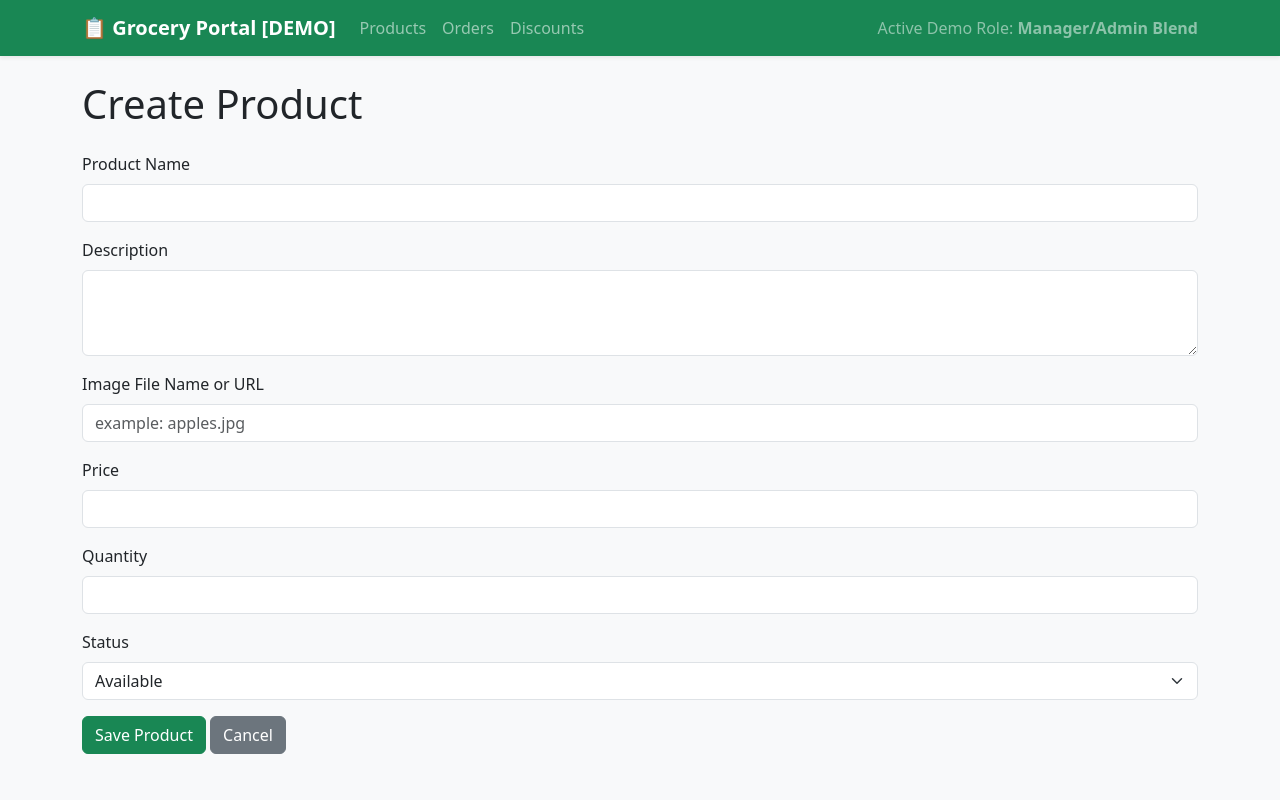
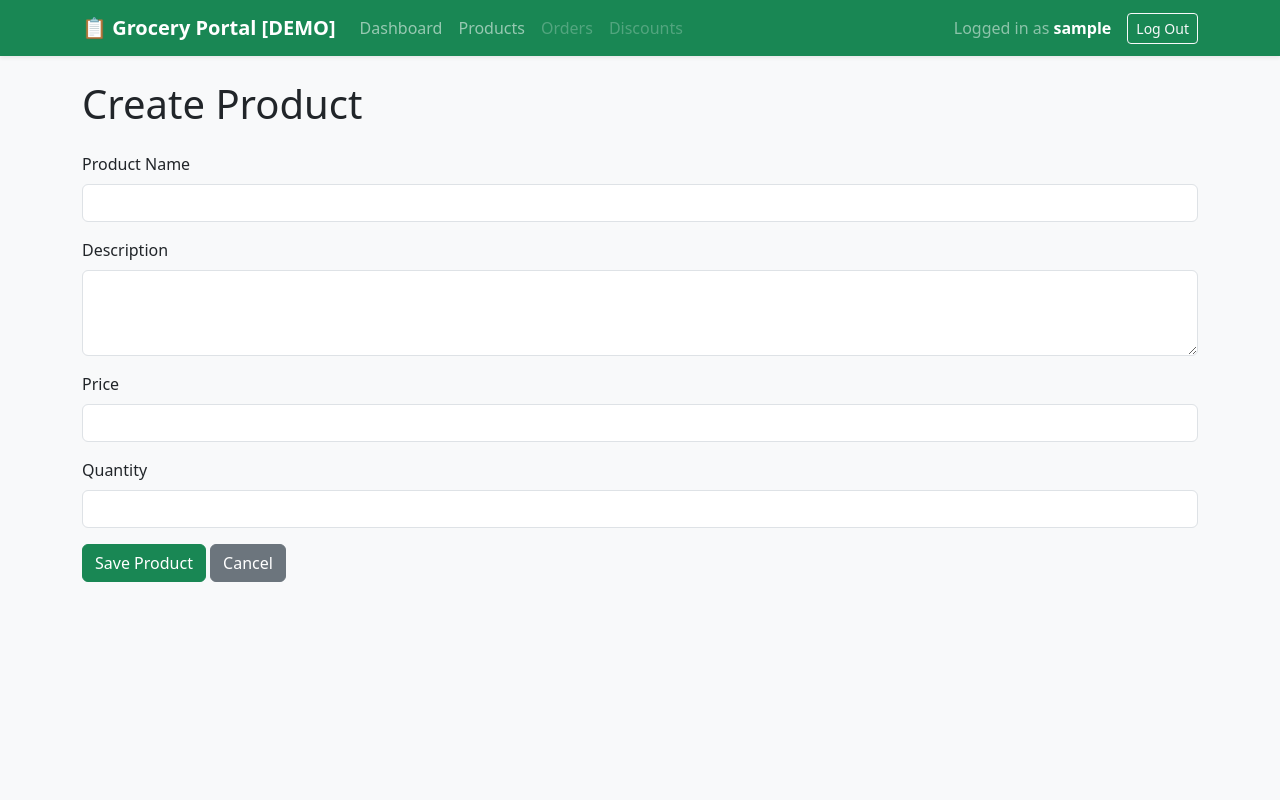
Before and after one commit to nhtduyen164/cs3773-online-grocery-internal-portal, a Flask app: page /products/new in a window 1280 px wide. Run offline with Flask 3, Linux system fonts and the light colour scheme; the visitor is signed in with stand-in values (Sample User, id 1).

Commit message:
fix(products): repair product catalog integration

```diff
--- a/src/grocery_portal/main/routes.py
+++ b/src/grocery_portal/main/routes.py
@@ -12,6 +12,7 @@ USERS = {
     "manager1": "admin123"
 }
 
+
 def login_required(route_function):
     @wraps(route_function)
     def wrapper(*args, **kwargs):
@@ -22,15 +23,13 @@ def login_required(route_function):
 
     return wrapper
 
-# @main_bp.route("/")
-# def index():
-#    return render_template("index.html")
 
 @main_bp.route("/")
 def index():
     if "username" in session:
         return redirect(url_for("main.dashboard"))
     return redirect(url_for("main.login"))
+
 
 @main_bp.route("/login", methods=["GET", "POST"])
 def login():
@@ -60,6 +59,7 @@ def logout():
 def dashboard():
     return render_template("dashboard.html", username=session["username"])
 
+
 @main_bp.route("/products")
 @login_required
 def products():
@@ -67,13 +67,26 @@ def products():
 
     products = db.execute(
         """
-        SELECT id, name, description, image, price, stock_quantity, status
+        SELECT id, name, description, price, stock_quantity, created_at
         FROM products
         ORDER BY name
         """
     ).fetchall()
 
-    return render_template("products.html", products=products)
+    total_skus = len(products)
+
+    low_stock_count = sum(
+        1 for product in products
+        if 0 < product["stock_quantity"] <= 50
+    )
+
+    return render_template(
+        "products.html",
+        products=products,
+        total_skus=total_skus,
+        low_stock_count=low_stock_count,
+    )
+
 
 @main_bp.route("/products/new", methods=["GET", "POST"])
 @login_required
@@ -83,10 +96,8 @@ def create_product():
     if request.method == "POST":
         name = request.form.get("name", "").strip()
         description = request.form.get("description", "").strip()
-        image = request.form.get("image", "").strip()
         price = request.form.get("price", "").strip()
         stock_quantity = request.form.get("stock_quantity", "").strip()
-        status = request.form.get("status", "Available")
 
         if not name:
             flash("Product name is required.", "danger")
@@ -110,10 +121,10 @@ def create_product():
 
         db.execute(
             """
-            INSERT INTO products (name, description, image, price, stock_quantity, status)
-            VALUES (?, ?, ?, ?, ?, ?)
+            INSERT INTO products (name, description, price, stock_quantity)
+            VALUES (?, ?, ?, ?)
             """,
-            (name, description, image, price, stock_quantity, status),
+            (name, description, price, stock_quantity),
         )
         db.commit()
 
@@ -121,6 +132,7 @@ def create_product():
         return redirect(url_for("main.products"))
 
     return render_template("product_form.html", product=None, form_type="Create")
+
 
 @main_bp.route("/products/<int:product_id>/edit", methods=["GET", "POST"])
 @login_required
@@ -139,10 +151,8 @@ def edit_product(product_id):
     if request.method == "POST":
         name = request.form.get("name", "").strip()
         description = request.form.get("description", "").strip()
-        image = request.form.get("image", "").strip()
         price = request.form.get("price", "").strip()
         stock_quantity = request.form.get("stock_quantity", "").strip()
-        status = request.form.get("status", "Available")
 
         if not name:
             flash("Product name is required.", "danger")
@@ -167,10 +177,10 @@ def edit_product(product_id):
         db.execute(
             """
             UPDATE products
-            SET name = ?, description = ?, image = ?, price = ?, stock_quantity = ?, status = ?
+            SET name = ?, description = ?, price = ?, stock_quantity = ?
             WHERE id = ?
             """,
-            (name, description, image, price, stock_quantity, status, product_id),
+            (name, description, price, stock_quantity, product_id),
         )
         db.commit()
 
--- a/src/grocery_portal/templates/base.html
+++ b/src/grocery_portal/templates/base.html
@@ -11,25 +11,66 @@
 
 <nav class="navbar navbar-expand-lg navbar-dark bg-success shadow-sm mb-4">
     <div class="container">
-        <a class="navbar-brand fw-bold" href="/">📋 Grocery Portal [DEMO]</a>
-        <button class="navbar-toggler" type="button" data-bs-toggle="collapse" data-bs-target="#navbarNav">
+        <a class="navbar-brand fw-bold" href="{{ url_for('main.index') }}">
+            📋 Grocery Portal [DEMO]
+        </a>
+
+        <button
+            class="navbar-toggler"
+            type="button"
+            data-bs-toggle="collapse"
+            data-bs-target="#navbarNav"
+            aria-controls="navbarNav"
+            aria-expanded="false"
+            aria-label="Toggle navigation"
+        >
             <span class="navbar-toggler-icon"></span>
         </button>
+
         <div class="collapse navbar-collapse" id="navbarNav">
+            {% if session.get("username") %}
                 <ul class="navbar-nav me-auto">
                     <li class="nav-item">
-                    <a class="nav-link" href="/products">Products</a>
+                        <a class="nav-link" href="{{ url_for('main.dashboard') }}">
+                            Dashboard
+                        </a>
                     </li>
+
                     <li class="nav-item">
-                    <a class="nav-link" href="/orders">Orders</a>
+                        <a class="nav-link" href="{{ url_for('main.products') }}">
+                            Products
+                        </a>
                     </li>
+
                     <li class="nav-item">
-                    <a class="nav-link" href="/discounts">Discounts</a>
+                        <a class="nav-link disabled" href="#" aria-disabled="true">
+                            Orders
+                        </a>
+                    </li>
+
+                    <li class="nav-item">
+                        <a class="nav-link disabled" href="#" aria-disabled="true">
+                            Discounts
+                        </a>
                     </li>
                 </ul>
+
+                <div class="d-flex align-items-center gap-3">
                     <span class="navbar-text text-white-50">
-                    Active Demo Role: <strong>Manager/Admin Blend</strong>
+                        Logged in as
+                        <strong class="text-white">
+                            {{ session["username"] }}
+                        </strong>
                     </span>
+
+                    <a
+                        class="btn btn-outline-light btn-sm"
+                        href="{{ url_for('main.logout') }}"
+                    >
+                        Log Out
+                    </a>
+                </div>
+            {% endif %}
         </div>
     </div>
 </nav>
--- a/src/grocery_portal/templates/product_form.html
+++ b/src/grocery_portal/templates/product_form.html
@@ -13,7 +13,7 @@
             class="form-control"
             id="name"
             name="name"
-            value="{{ product['name'] if product else '' }}"
+            value="{{ request.form.get('name', product['name'] if product else '') }}"
             required
         >
     </div>
@@ -25,19 +25,7 @@
             id="description"
             name="description"
             rows="3"
-        >{{ product['description'] if product else '' }}</textarea>
-    </div>
-
-    <div class="mb-3">
-        <label for="image" class="form-label">Image File Name or URL</label>
-        <input
-            type="text"
-            class="form-control"
-            id="image"
-            name="image"
-            value="{{ product['image'] if product else '' }}"
-            placeholder="example: apples.jpg"
-        >
+        >{{ request.form.get('description', product['description'] if product else '') }}</textarea>
     </div>
 
     <div class="mb-3">
@@ -49,7 +37,7 @@
             class="form-control"
             id="price"
             name="price"
-            value="{{ product['price'] if product else '' }}"
+            value="{{ request.form.get('price', product['price'] if product else '') }}"
             required
         >
     </div>
@@ -62,32 +50,9 @@
             class="form-control"
             id="stock_quantity"
             name="stock_quantity"
-            value="{{ product['stock_quantity'] if product else '' }}"
+            value="{{ request.form.get('stock_quantity', product['stock_quantity'] if product else '') }}"
             required
         >
-    </div>
-
-    <div class="mb-3">
-        <label for="status" class="form-label">Status</label>
-        <select class="form-select" id="status" name="status">
-            <option value="Available"
-                {% if product and product['status'] == "Available" %}selected{% endif %}
-            >
-                Available
-            </option>
-
-            <option value="Out of Stock"
-                {% if product and product['status'] == "Out of Stock" %}selected{% endif %}
-            >
-                Out of Stock
-            </option>
-
-            <option value="Discontinued"
-                {% if product and product['status'] == "Discontinued" %}selected{% endif %}
-            >
-                Discontinued
-            </option>
-        </select>
     </div>
 
     <button type="submit" class="btn btn-success">
```
Also changed, not shown: src/grocery_portal/templates/dashboard.html (+7 -3 lines), src/grocery_portal/templates/products.html (+19 -4 lines). Lines whose indentation alone changed are shown as unchanged.
